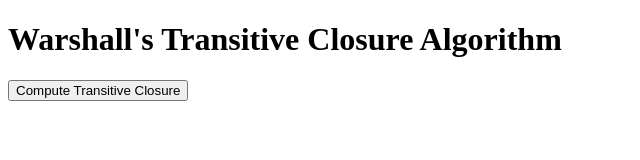
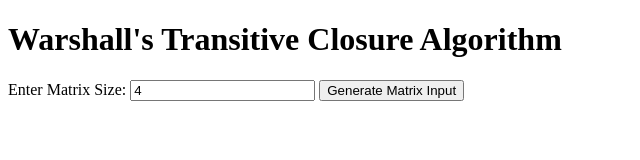
Before and after one commit to chandank0/warshellalgobyc, a plain HTML site: page index.html in a window 1280 px wide. Shown: the whole page, without its empty margins (0-640 px from the left). Drawn offline with Linux system fonts and the light colour scheme.

Commit message:
Update index.html

```diff
--- a/index.html
+++ b/index.html
@@ -20,23 +20,41 @@
             return closure;
         }
 
-        function displayClosure() {
-            let relationMatrix = [
-                [1, 1, 0, 0],
-                [0, 1, 1, 0],
-                [0, 0, 1, 1],
-                [0, 0, 0, 1]
-            ];
-
-            let transitiveClosure = warshallTransitiveClosure(relationMatrix);
+        function getMatrixFromUser() {
+            let size = parseInt(document.getElementById("matrixSize").value);
+            let matrix = [];
+            for (let i = 0; i < size; i++) {
+                matrix.push([]);
+                for (let j = 0; j < size; j++) {
+                    matrix[i][j] = parseInt(document.getElementById(`cell-${i}-${j}`).value) || 0;
+                }
+            }
+            let transitiveClosure = warshallTransitiveClosure(matrix);
             let output = "<h2>Transitive Closure:</h2><pre>" + JSON.stringify(transitiveClosure, null, 2) + "</pre>";
             document.getElementById("output").innerHTML = output;
+        }
+
+        function generateMatrixInput() {
+            let size = parseInt(document.getElementById("matrixSize").value);
+            let matrixInput = "<table border='1'>";
+            for (let i = 0; i < size; i++) {
+                matrixInput += "<tr>";
+                for (let j = 0; j < size; j++) {
+                    matrixInput += `<td><input type='number' id='cell-${i}-${j}' value='0' min='0' max='1'></td>`;
+                }
+                matrixInput += "</tr>";
+            }
+            matrixInput += "</table><br><button onclick='getMatrixFromUser()'>Compute Transitive Closure</button>";
+            document.getElementById("matrixInput").innerHTML = matrixInput;
         }
     </script>
 </head>
 <body>
     <h1>Warshall's Transitive Closure Algorithm</h1>
-    <button onclick="displayClosure()">Compute Transitive Closure</button>
+    <label for="matrixSize">Enter Matrix Size:</label>
+    <input type="number" id="matrixSize" min="1" value="4">
+    <button onclick="generateMatrixInput()">Generate Matrix Input</button>
+    <div id="matrixInput"></div>
     <div id="output"></div>
 </body>
 </html>
```
